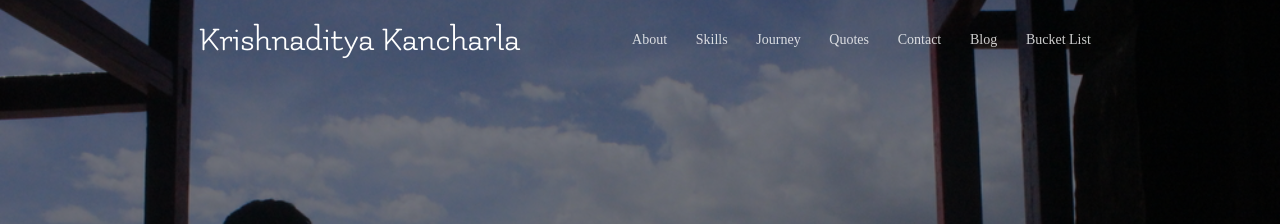
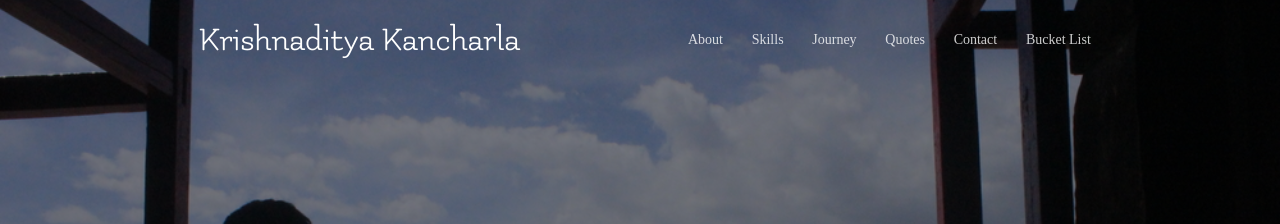
Before and after one commit to krishnakancharla/krishnakancharla.github.io, a Jekyll site: the page built from index.html, in a window 1280 px wide and 900 px high. Shown: the top 224 px of the window. Built offline with Jekyll 4.4.1, drawn with Linux system fonts in a browser that asks for light colours; nearby versions of some CDN libraries; some web fonts are replaced.

Commit message:
Update index.html

```diff
--- a/index.html
+++ b/index.html
@@ -75,7 +75,6 @@ html_title: Krishnaditya Kancharla
           <li class="nav-link wow rubberBand animated" data-wow-delay="1s"><a href="#my-journey">Journey</a></li>
           <li class="nav-link wow rubberBand animated" data-wow-delay="1s"><a href="#programming-quotes">Quotes</a></li>
           <li class="nav-link wow rubberBand animated" data-wow-delay="1s"><a href="#home-footer">Contact</a></li>
-          <li class="nav-link wow rubberBand animated" data-wow-delay="1s"><a href="/blogs">Blog</a></li>
           <li class="nav-link wow rubberBand animated" data-wow-delay="1s"><a href="bucketlist">Bucket List</a></li>
         </ul>
       </nav>
```
